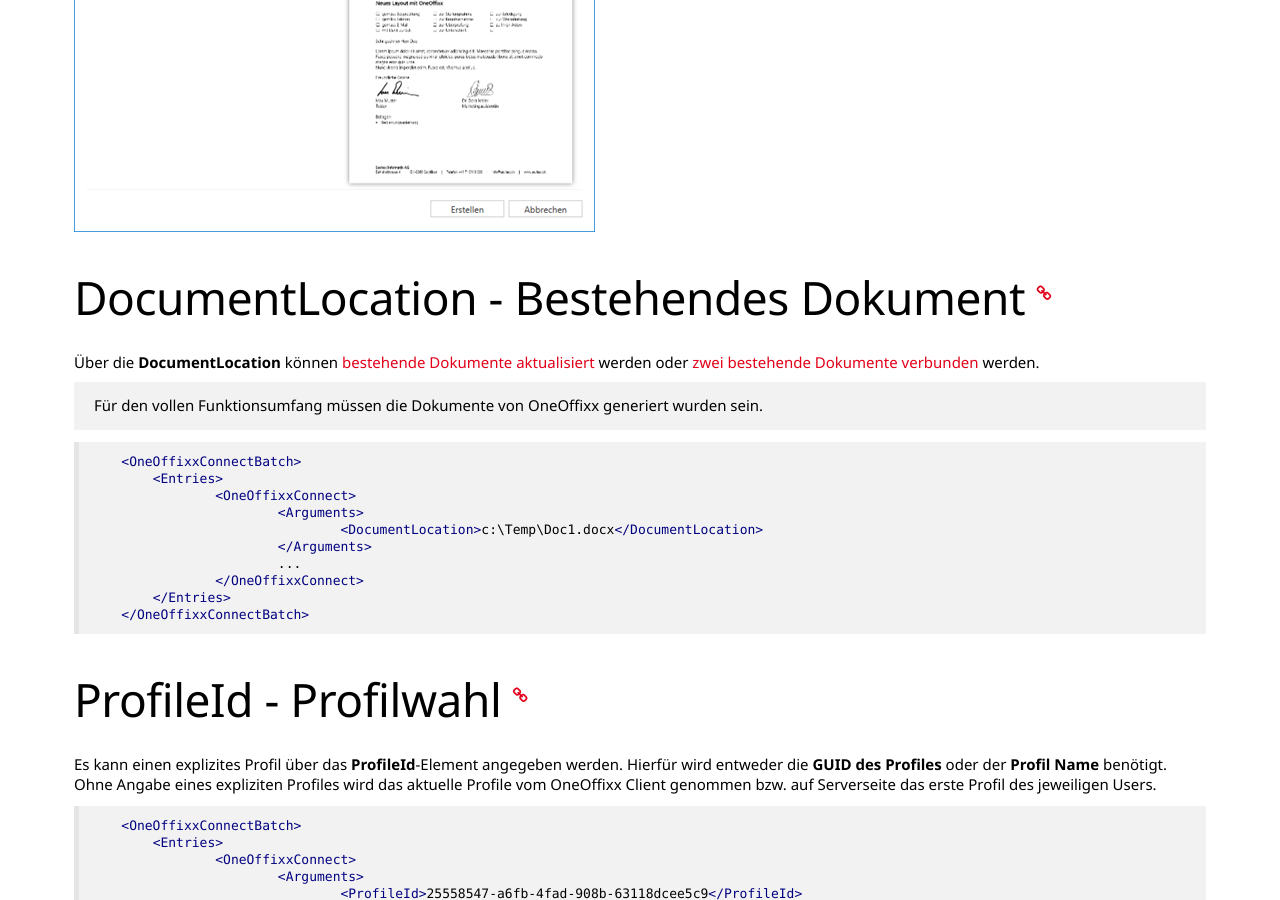
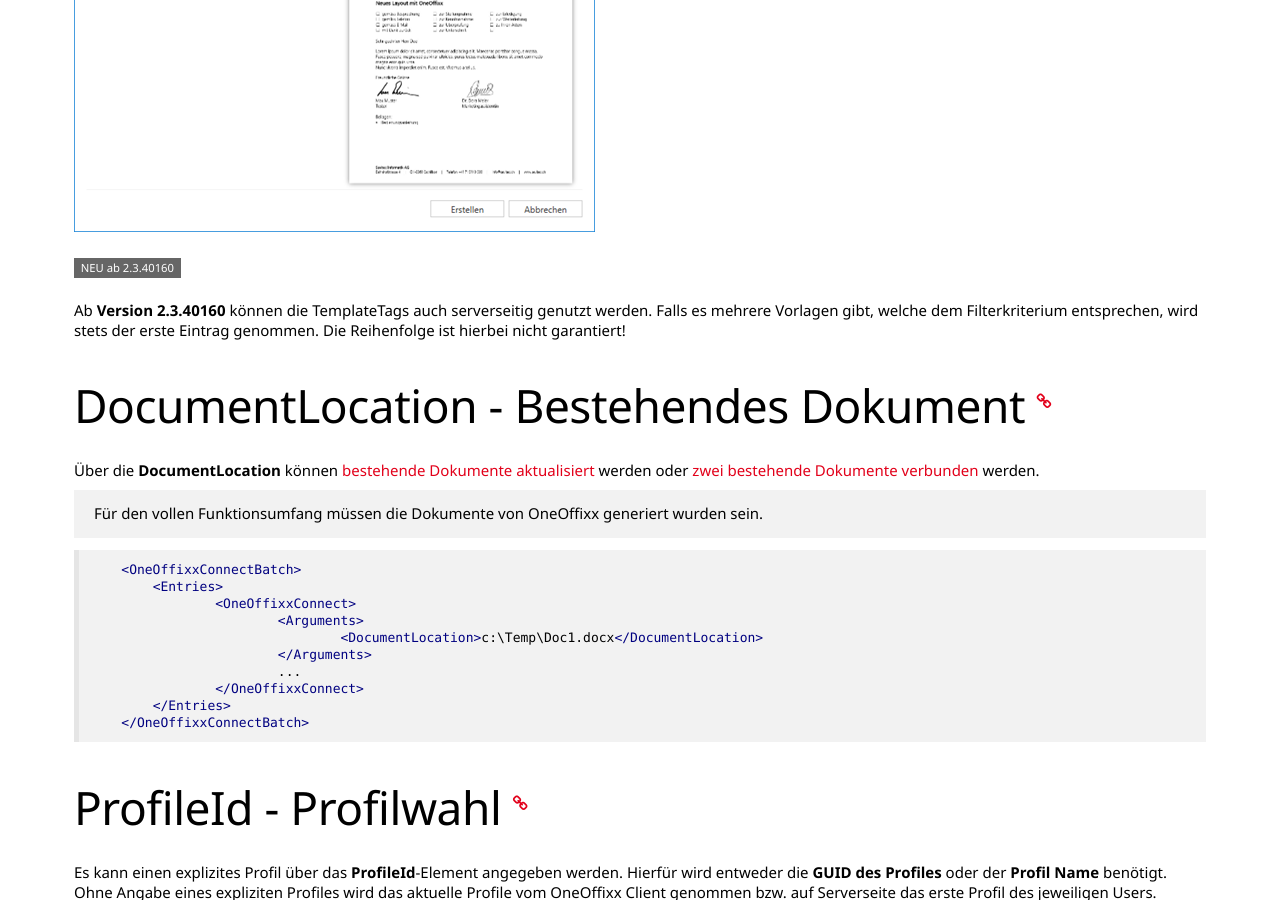
Before and after one commit to primesoft-group/oneoffixx-docs, a Jekyll site: the page built from _pages/connect/de/connect-arguments.md, in a window 1280 px wide and 900 px high, scrolled down 2010 px. Built offline with Jekyll 4.4.1, drawn with Linux system fonts in a browser that asks for light colours; nearby versions of some CDN libraries; some web fonts are replaced.

Commit message:
Template Tags 2.3.40160

```diff
--- a/_pages/connect/de/connect-arguments.md
+++ b/_pages/connect/de/connect-arguments.md
@@ -73,6 +73,10 @@
 
 ![x]({{ site.baseurl }}/assets/content-images/connect/de/templatepicker.png "TemplatePicker")
 
+<span class="label label-info">NEU ab 2.3.40160</span>
+
+Ab __Version 2.3.40160__ können die TemplateTags auch serverseitig genutzt werden. Falls es mehrere Vorlagen gibt, welche dem Filterkriterium entsprechen, wird stets der erste Eintrag genommen. Die Reihenfolge ist hierbei nicht garantiert!
+
 ## DocumentLocation - Bestehendes Dokument {% include anchor.html name="documentlocation" %}
 
 Über die __DocumentLocation__ können [bestehende Dokumente aktualisiert]({{ site.baseurl }}/connect/de/usecases/update-existing-documents/) werden oder [zwei bestehende Dokumente verbunden]({{ site.baseurl }}/connect/de/usecases/merge-documents/) werden.
```
